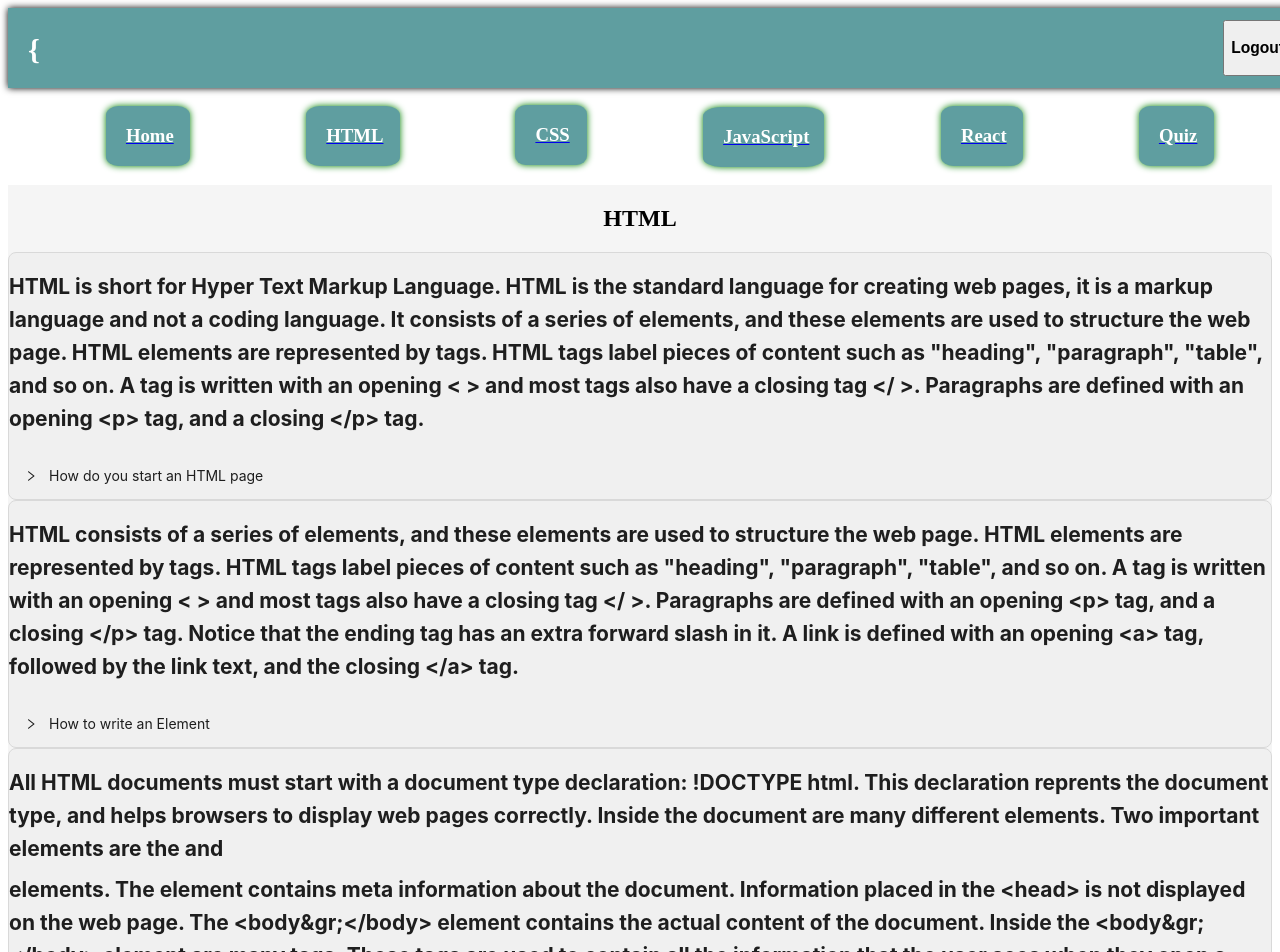
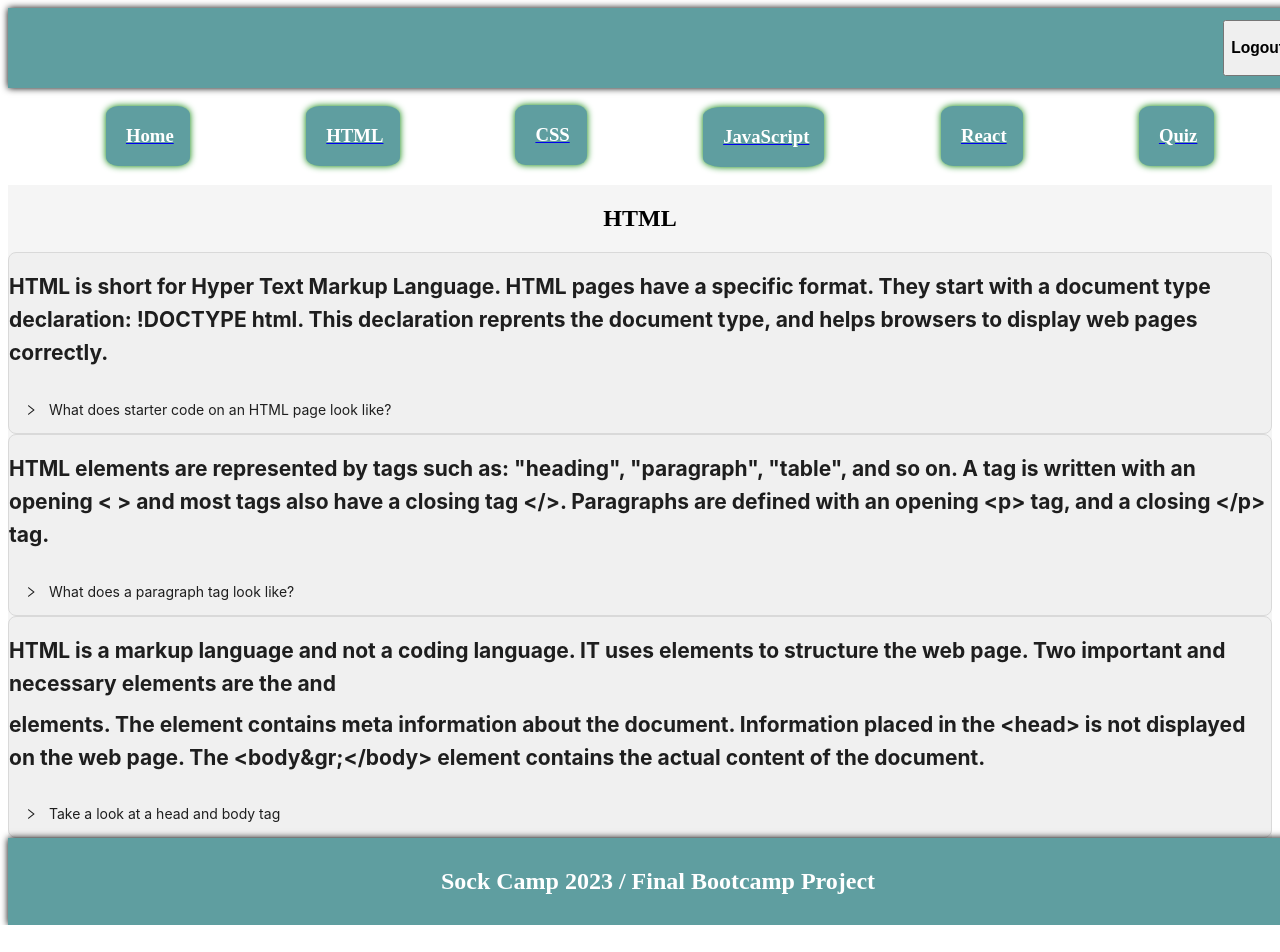
Before and after one commit to eecmanny/sockCamp, a React (Vite) app in the folder client/: page /html in a window 1280 px wide. Shown: the top 952 px of the page. After the commit the page ends 925 px from the top, so only its background shows below. Built offline with nearby package versions, Linux system fonts and the light colour scheme.

Commit message:
updated paragraphs

```diff
--- a/client/src/components/Html/Html.jsx
+++ b/client/src/components/Html/Html.jsx
@@ -16,11 +16,9 @@ const Html = () => {
 
         <Collapse className='htmlHeader'>
           <h2>
-            HTML is short for Hyper Text Markup Language. HTML is the standard language for creating web pages, it is a markup language and not a coding language.  It consists
-            of a series of elements, and these elements are used to structure the web page. HTML elements are represented by tags. HTML tags label pieces of content such as
-            "heading", "paragraph", "table", and so on. A tag is written with an opening &lt;  &gt; and most tags also have a closing tag &lt;/  &gt;.
-            Paragraphs are defined with an opening &lt;p&gt; tag, and a closing &lt;/p&gt; tag.</h2>
-            <Panel header="How do you start an HTML page" key="1">
+            HTML is short for Hyper Text Markup Language. HTML pages have a specific format.  They start with a document type declaration: !DOCTYPE html.
+            This declaration reprents the document type, and helps browsers to display web pages correctly.</h2>
+          <Panel header="What does starter code on an HTML page look like?" key="1">
             <p className='htmlBox'>
               <pre className='htmlText'>
                 &lt;!DOCTYPE html&gt;
@@ -39,10 +37,49 @@ const Html = () => {
           </Panel>
         </Collapse>
 
+        <Collapse className='htmlHeader'>
+          <h2>
+            HTML elements are represented by tags such as: "heading", "paragraph", "table", and so on.
+            A tag is written with an opening &lt; &gt; and most tags also have a closing tag &lt;/&gt;.
+            Paragraphs are defined with an opening &lt;p&gt; tag, and a closing &lt;/p&gt; tag.</h2>
+
+          <Panel header="What does a paragraph tag look like?" key="1">
+            <p className='htmlBox'>
+              <pre className='htmlText'>
+                &lt;p&gt;
+                &lt;/p&gt;
+              </pre>
+            </p>
+          </Panel>
+        </Collapse>
+
+
+
+
         <Collapse>
           <h2>
+          HTML is a markup language and not a coding language. IT uses elements to structure the web page.
+          Two important and necessary elements are the <head></head> and <body></body> elements.  The <head></head> element contains meta information about the document. Information
+            placed in the &lt;head&gt; is not displayed on the web page. The &lt;body&gr;&lt;/body&gt; element contains the actual content of the document.
 
-            HTML consists of a series of elements, and these elements are used to structure the web page.
+          </h2>
+          <Panel header="Take a look at a head and body tag" key="1">
+            <p className='htmlBox'>
+              <pre className='Tags'>
+                <h2>Tags</h2>
+                &lt;head&gt; &ktl.head&gt;
+                &lt;body&gt; &lt;/body&gt;
+
+
+              </pre>
+            </p>
+          </Panel>
+        </Collapse>
+        {/* <Collapse>
+          <h2>
+          HTML uses
+          Inside the &lt;body&gr;&lt;/body&gt;
+            element are many tags. These tags are used to contain all the information that the user sees when they open a web page.
             HTML elements are represented by tags. HTML tags label pieces of content such as "heading", "paragraph", "table", and so on.
             A tag is written with an opening &lt;  &gt; and most tags also have a closing tag &lt;/  &gt;. Paragraphs are defined with an opening &lt;p&gt; tag, and a closing &lt;/p&gt; tag.
             Notice that the ending tag has an extra forward slash in it. A link is defined with an opening &lt;a&gt; tag, followed by the link text, and the closing &lt;/a&gt; tag.
@@ -58,31 +95,7 @@ const Html = () => {
               </pre>
             </p>
           </Panel>
-        </Collapse>
-
-        <Collapse>
-          <h2>
-
-            All HTML documents must start with a document type declaration: !DOCTYPE html.  This declaration reprents the document type, and helps browsers to display web pages correctly.
-            Inside the document are many different elements.  Two important elements are the <head></head> and <body></body> elements.  The <head></head> element contains meta information about the document. Information
-            placed in the &lt;head&gt; is not displayed on the web page. The &lt;body&gr;&lt;/body&gt; element contains the actual content of the document. Inside the &lt;body&gr;&lt;/body&gt;
-            element are many tags. These tags are used to contain all the information that the user sees when they open a web page.
-
-          </h2>
-          <Panel header="How to write an HTML tag" key="1">
-            <p className='htmlBox'>
-              <pre className='Tags'>
-                <h2>Tags</h2>
-                &lt;head&gt; &ktl.head&gt;
-                &lt;body&gt; &lt;/body&gt;
-                &lt;h1&gt;Large Heading TAg &lt;/h1&gt;
-                &lt;h2&gt;Heading Tag&lt;/h2&gt;
-                &lt;u&gt;Underline Tag&lt;/u&gt;
-
-              </pre>
-            </p>
-          </Panel>
-        </Collapse>
+        </Collapse> */}
       </div>
 
     </div>
```
Lines whose indentation alone changed are shown as unchanged.
